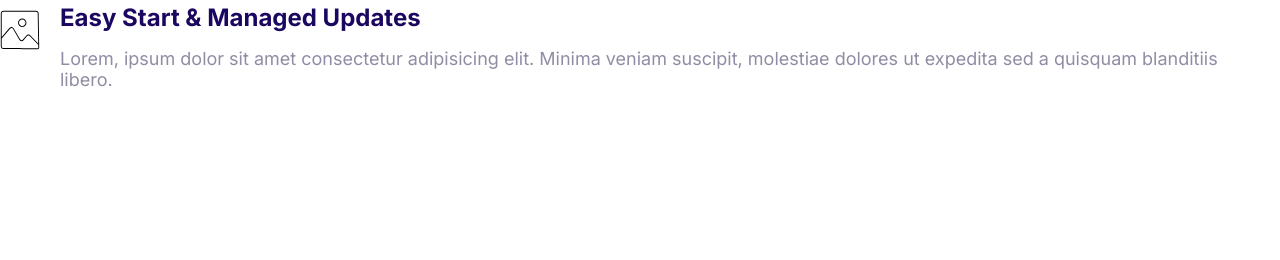
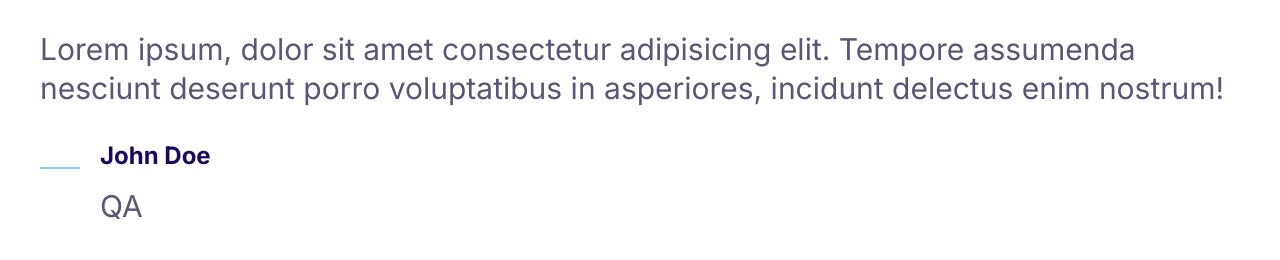
Before and after one commit to erufan/Sphere, a plain HTML site: page index.html in a window 1280 px wide. Drawn offline with Linux system fonts and the light colour scheme.

Commit message:
implement quote component

```diff
--- a/css/styles.css
+++ b/css/styles.css
@@ -4,6 +4,7 @@
   --color-accent: #ff3400;
   --color-heading: #1b0760;
   --color-body: #918ca4;
+  --color-body-darker: #5c5577;
   --color-border: #ccc;
   --border-radius: 30px;
 }
@@ -379,3 +380,15 @@ a {
 .media__title {
   margin-top: 0;
 }
+
+/* quote */
+
+.quote {
+  font-size: 3rem;
+  line-height: 1.3;
+  color: var(--color-body-darker);
+}
+
+.quote__text::before {
+  content: open_quote;
+}
--- a/index.html
+++ b/index.html
@@ -13,18 +13,24 @@
 </head>
 
 <body>
+    <blockquote class="quote">
+        <p class="text__quote">Lorem ipsum, dolor sit amet consectetur adipisicing elit. Tempore assumenda nesciunt
+            deserunt porro
+            voluptatibus in asperiores, incidunt delectus enim nostrum!</p>
+        <footer>
             <div class="media">
                 <div class="media__image">
                     <svg class="icon icon--primary">
-                <use xlink:href="images/sprite.svg#snap"></use>
+                        <use xlink:href="images/sprite.svg#line"></use>
                     </svg>
                 </div>
                 <div class="media__body">
-            <h3 class="media__title">Easy Start & Managed Updates</h3>
-            <p>Lorem, ipsum dolor sit amet consectetur adipisicing elit. Minima veniam suscipit, molestiae dolores ut
-                expedita sed a quisquam blanditiis libero.</p>
+                    <h3 class="media__title">John Doe</h3>
+                    <p>QA</p>
                 </div>
             </div>
+        </footer>
+    </blockquote>
 </body>
 
 </html>
```
Lines whose indentation alone changed are shown as unchanged.
